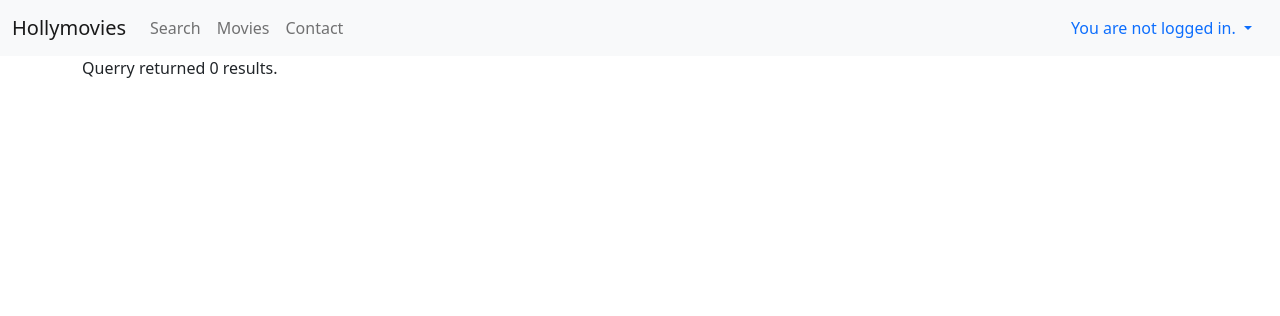
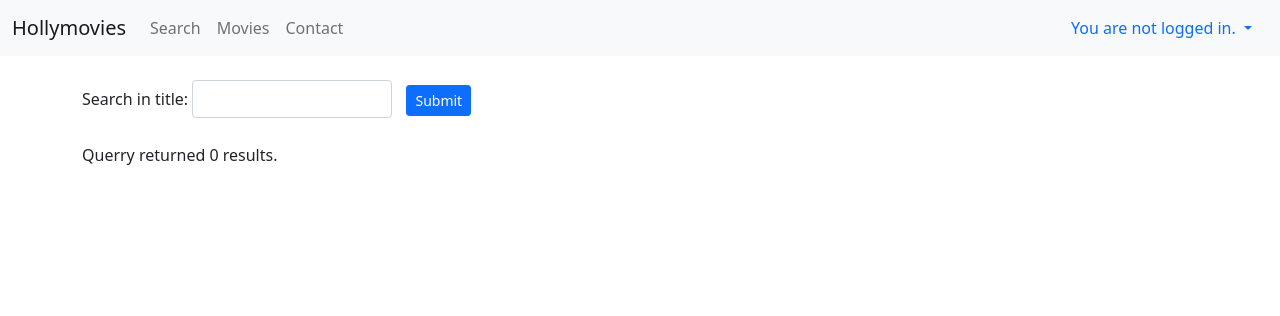
Before and after one commit to AnakinM/hollymovies, a Django app: page /search/ in a window 1280 px wide. Shown: the top 316 px of the page. Run offline with Django 4.2, Linux system fonts and the light colour scheme; some libraries are stand-ins or nearby versions.

Commit message:
Update 19 search update

```diff
--- a/viewer/templates/search.html
+++ b/viewer/templates/search.html
@@ -1,6 +1,18 @@
 {% extends "base.html" %}
 
 {% block content %}
+<style>
+.form-control {
+    display: inline-block;
+    margin-right: 10px;
+    width: 200px;
+}
+</style>
+<form method="get" action="?movie_title={{ movie_title }}" class="py-4">
+<label for="movie_title" class="form-label">Search in title:</label>
+<input type="search" name="movie_title" class="form-control" id="movie_title" value="{{ movie_title }}">
+<input type="submit" class="btn btn-primary btn-sm">
+</form>
 {% if count %}
 <table class="table table-striped table-hover">
   <thead>
--- a/viewer/views.py
+++ b/viewer/views.py
@@ -20,11 +20,11 @@ class StaffRequiredMixin(UserPassesTestMixin):
 
 
 def search(request):
-    title = request.GET.get("title")
+    title = request.GET.get("movie_title")
     if title:
         data = Movie.objects.filter(title__contains=title)
-        return render(request, "search.html", context={'data': data, 'count': data.count()})
-    return render(request, "search.html", context={'data': None, 'count': 0})
+        return render(request, "search.html", context={'data': data, 'count': data.count(), 'movie_title': title})
+    return render(request, "search.html", context={'data': None, 'count': 0, 'movie_title': ''})
 
 
 # def home(request):
```
